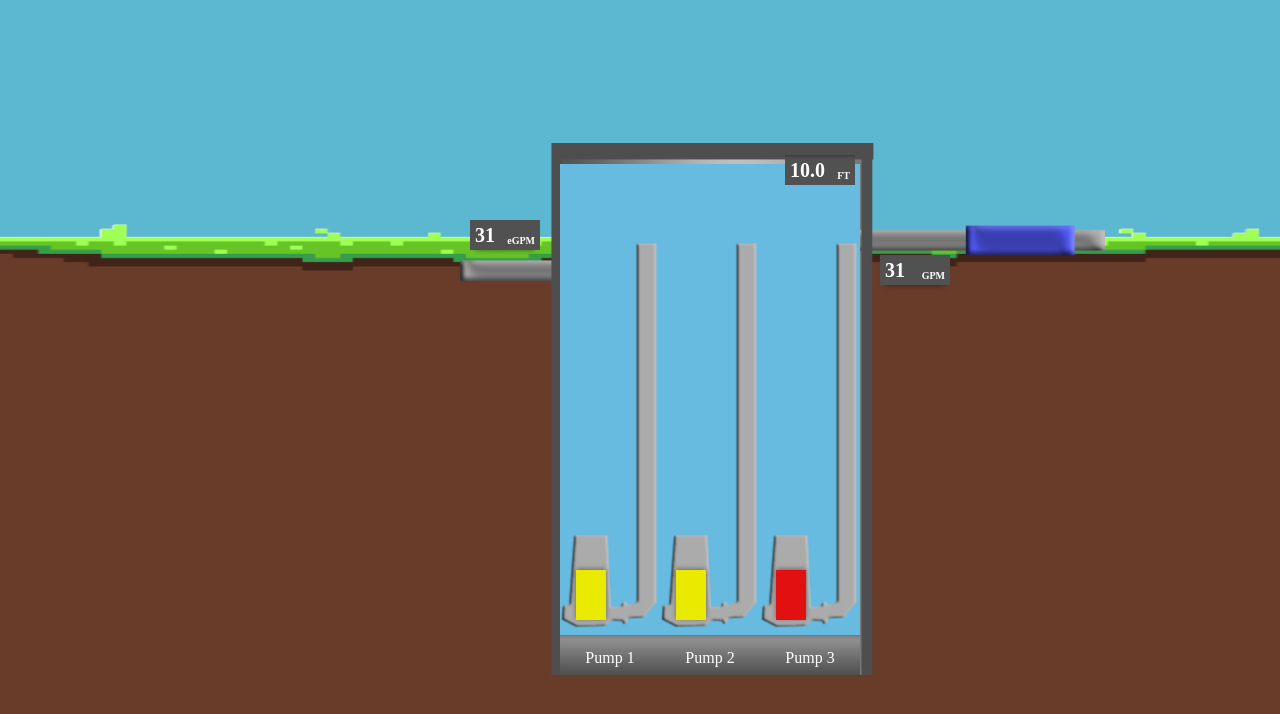
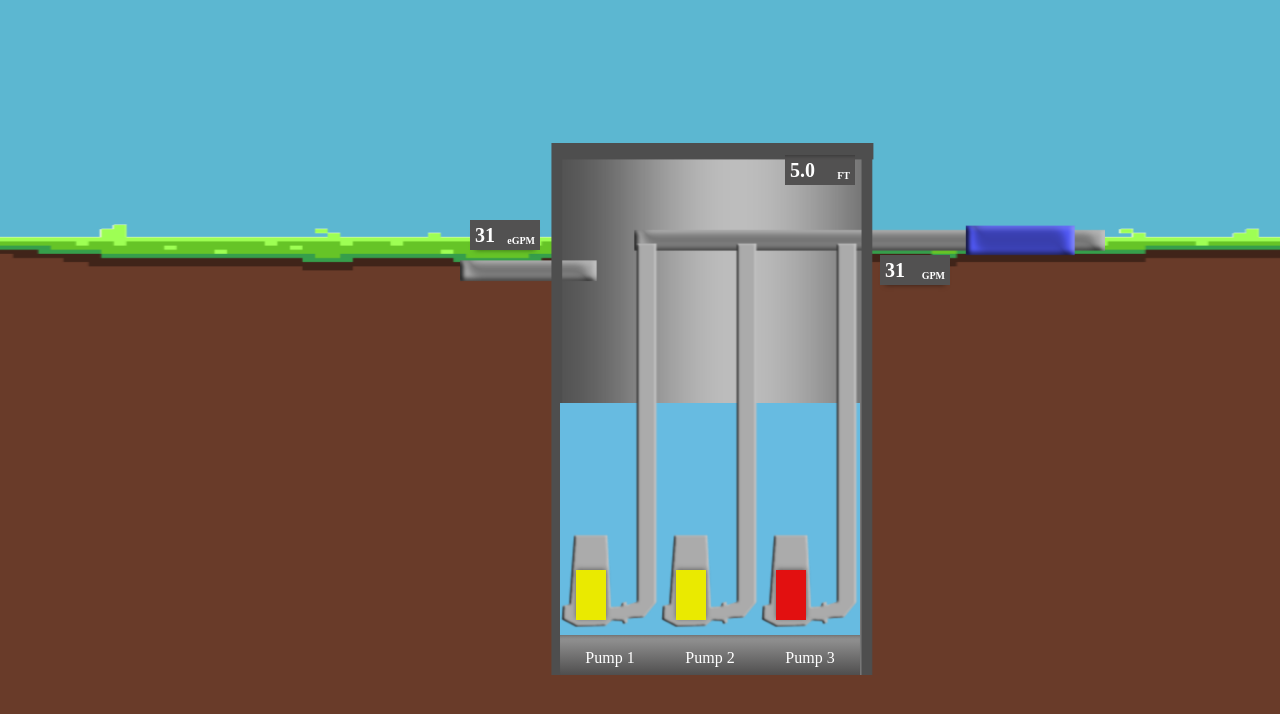
Before and after one commit to AlexRak2/SPI-NodeJS, a website: page public/index.html in a window 1280 px wide. Drawn offline with Linux system fonts and the light colour scheme; no server answers.

Commit message:
polsihing

```diff
--- a/public/script.js
+++ b/public/script.js
@@ -22,7 +22,7 @@ var dataJson = {
     "Pump1Stat": 3,
     "Pump2Stat": 2,
     "Pump3Stat": 1,
-    "Level": 10,
+    "Level": 5,
     "Flow": 31
 };
 
@@ -130,26 +130,25 @@ function setWaterLevelHeight(level) {
     const containerHeight = container.offsetHeight;
     const waterLevelHeight = (level / maxWater) * containerHeight;
 
-    const clampedHeight =  Math.max(0, Math.min(containerHeight, waterLevelHeight) - (level < 10 ? 0 : 40));
+    const clampedHeight =  Math.max(0, Math.min(containerHeight, waterLevelHeight) - (level < 9 ? 0 : 30));
     waterLevel.style.height = clampedHeight + "px";
 
-    const levelValue = clamp(level, minWater, maxWater);
-    console.log(level + ' level')
-    console.log(levelValue + ' level value')
+    const levelValue = clamp(dataJson.Level, minWater, maxWater);
     const roundedValue = levelValue.toFixed(1);
     waterLevelValue.textContent = roundedValue;
   }
 
 // Water animation to simulate fake waves
 function waterLevelAnimation() {
-    // const levelRange = 0.5; // Range around the level value
-    // const interval = 1000; // Animation interval in milliseconds
+    const levelRange = 0.15; // Range around the level value
+    const interval = 500; // Animation interval in milliseconds
 
-    // setInterval(() => {
-    //     const randomLevel = dataJson.Level + (Math.random() * levelRange * 2 - levelRange);
-    //     const clampedLevel = Math.max(minHeight, Math.min(maxHeight  - 0.65, randomLevel)); // Clamp the value within the height range
-    //     setWaterLevelHeight(clampedLevel);
-    // }, interval);
+    setInterval(() => {
+        const randomLevel = dataJson.Level + (Math.random() * levelRange * 2 - levelRange);
+        const clampedLevel = Math.max(minWater, Math.min(maxWater  - 0.65, randomLevel)); // Clamp the value within the height range
+        console.log(clampedLevel);
+        setWaterLevelHeight(clampedLevel);
+    }, interval);
 }
 
 
--- a/public/styles.css
+++ b/public/styles.css
@@ -124,7 +124,7 @@ body {
     position: absolute;
     bottom: 1px;
     z-index: 0;
-    transition: height 1s ease-in-out;
+    transition: height 0.5s ease-in-out;
 
 
 }
```
